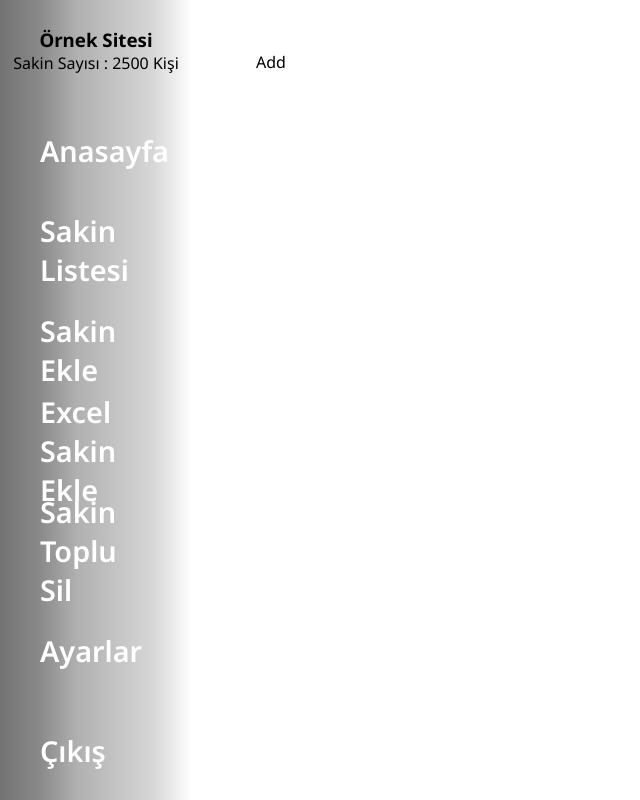
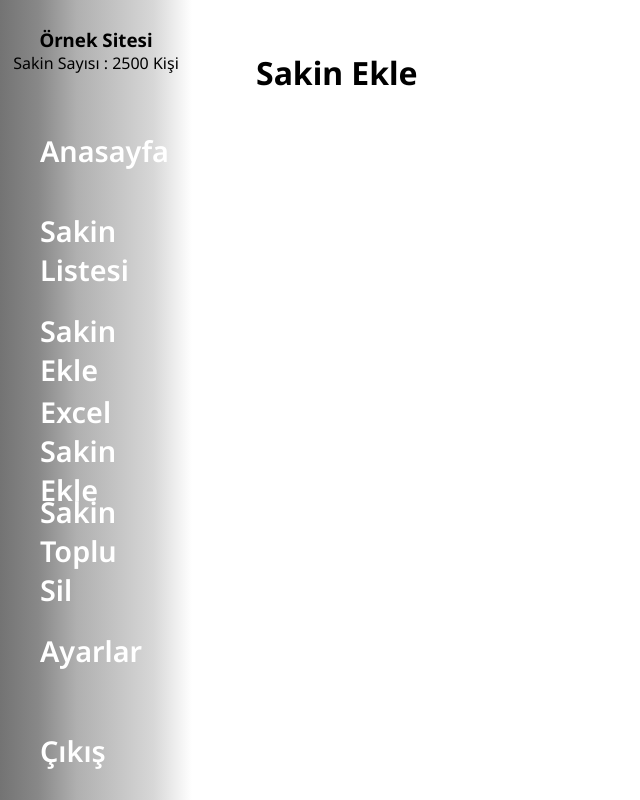
Before and after one commit to kartalgules/Site-Sakinleri-App, a React (Vite) app: page /add in a window 1280 px wide. Shown: the whole page, without its empty margins (0-640 px from the left). Built offline with nearby package versions, Linux system fonts and the light colour scheme.

Commit message:
Person add page

```diff
--- a/src/components/ListApartment.jsx
+++ b/src/components/ListApartment.jsx
@@ -4,8 +4,8 @@ import style from "../styles/List.module.css";
 import data from "../../data/userData.json";
 
 function ListApartment() {
-//  Seleck Key State
-  const [selectedItemKey, setSelectedItemKey] = useState(null);
+  //    *****FUNCTİONS*****
+
   //    Select Key Function
   const handleItemClick = (key) => {
     setSelectedItemKey(key);
@@ -14,8 +14,11 @@ function ListApartment() {
   const handleBlockChange = (e) => {
     setSelectedBlockKey(e.target.value);
   };
+
   //    Unic Bloks
   const uniqueBlocks = [...new Set(data.map((item) => item.blok))];
+  //  Seleck Key State
+  const [selectedItemKey, setSelectedItemKey] = useState(null);
   //    Select Block Key State
   const [selectedBlockKey, setSelectedBlockKey] = useState("");
   //    Selected Blok List
--- a/src/pages/Add.jsx
+++ b/src/pages/Add.jsx
@@ -2,7 +2,12 @@
 import React from "react";
 
 function Add() {
-  return <div>Add</div>;
+
+  return (
+    <div>
+      <h1>Sakin Ekle</h1>
+    </div>
+  )
 }
 
 export default Add;
--- a/src/pages/Edit.jsx
+++ b/src/pages/Edit.jsx
@@ -2,7 +2,11 @@
 import React from "react";
 
 function Edit() {
-  return <div>Edit</div>;
+  return (
+    <div>
+
+  </div>
+  )
 }
 
 export default Edit;
```
Lines whose indentation alone changed are shown as unchanged.
